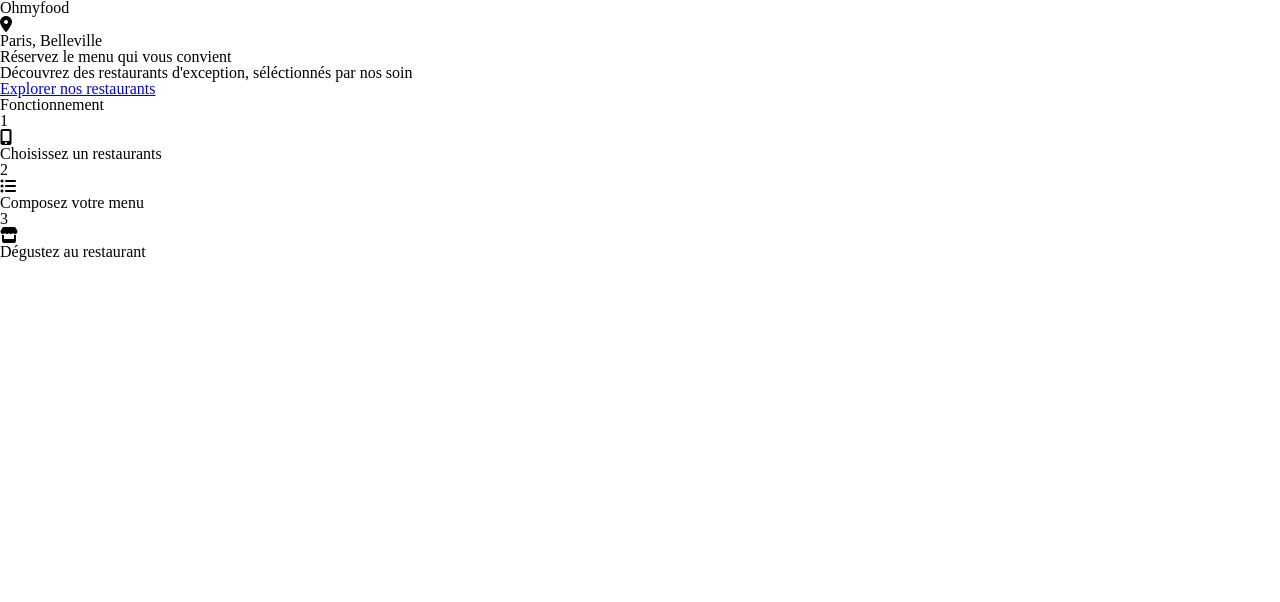
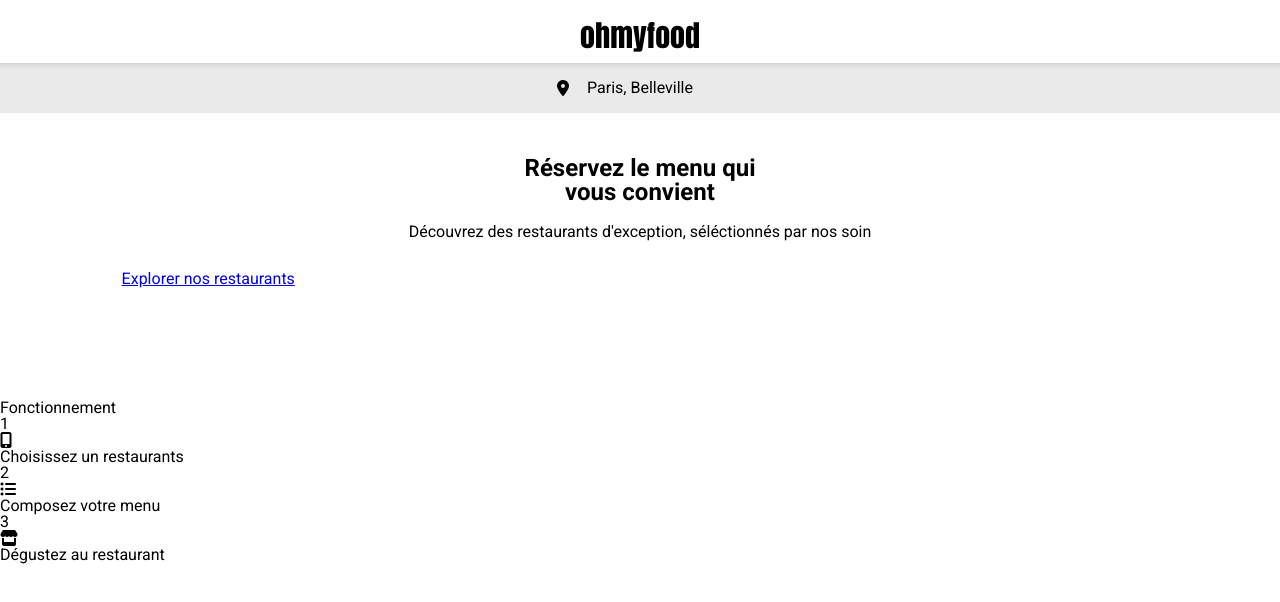
Before and after one commit to NicolasPerrin73/P3_ohmyfood, a plain HTML site: page index.html in a window 1280 px wide. Drawn offline with Linux system fonts and the light colour scheme; a web font is replaced by a local one.

Commit message:
edit css general, header, localisation, introduction

```diff
--- a/CSS/style.css
+++ b/CSS/style.css
@@ -5,3 +5,65 @@
     -moz-box-sizing: border-box; /* Firefox, autres Gecko */
     -webkit-box-sizing: border-box; /* Safari/Chrome, autres WebKit */
 }
+
+/* General */
+
+body
+{
+    font-family: 'Roboto', Verdana, Tahoma, sans-serif;
+}
+
+/* Header */
+
+h1
+{
+    font-family: 'Shrikhand', Impact, sans-serif;
+    font-size: 30px;
+    text-align: center;
+    margin-top: 21px;
+    margin-bottom: 12px;
+}
+
+/* Localisation */
+
+.localisation
+{
+    height: 50px;
+    display: flex;
+    justify-content: center;
+    align-items: center;
+    background-color: rgb(234, 234, 234);
+    box-shadow: inset 0px 8px 12px -15px black;
+    padding-right: 30px;
+}
+
+.fa-map-marker-alt
+{
+    margin-right: 18px;
+}
+
+/* Introduction Section */
+
+.intro
+{
+    height: 287px;
+    width: 81%;
+    margin: auto;
+    display: flex;
+    flex-direction: column;
+}
+
+h2
+{
+    font-size: 24px;
+    font-weight: 700;
+    text-align: center;
+    margin-top: 43px;
+    margin-bottom: 20px;
+}
+
+.txt_intro
+{
+    text-align: center;
+    margin-bottom: 31px;
+}
--- a/index.html
+++ b/index.html
@@ -41,7 +41,7 @@
         <!--HEADER-->
 
         <header>
-                <h1>Ohmyfood</h1>
+                <h1>ohmyfood</h1>
         </header>
 
         <!--Localisation-->
@@ -54,8 +54,8 @@
         <!--Introduction section-->
 
         <section class="intro">
-                <h2>Réservez le menu qui vous convient</h2>
-                <p>Découvrez des restaurants d'exception, séléctionnés par nos soin</p>
+                <h2>Réservez le menu qui <br /> vous convient</h2>
+                <p class="txt_intro">Découvrez des restaurants d'exception, séléctionnés par nos soin</p>
                 <a href="#restaurant"><p>Explorer nos restaurants</p></a>
         </section>
 
```
